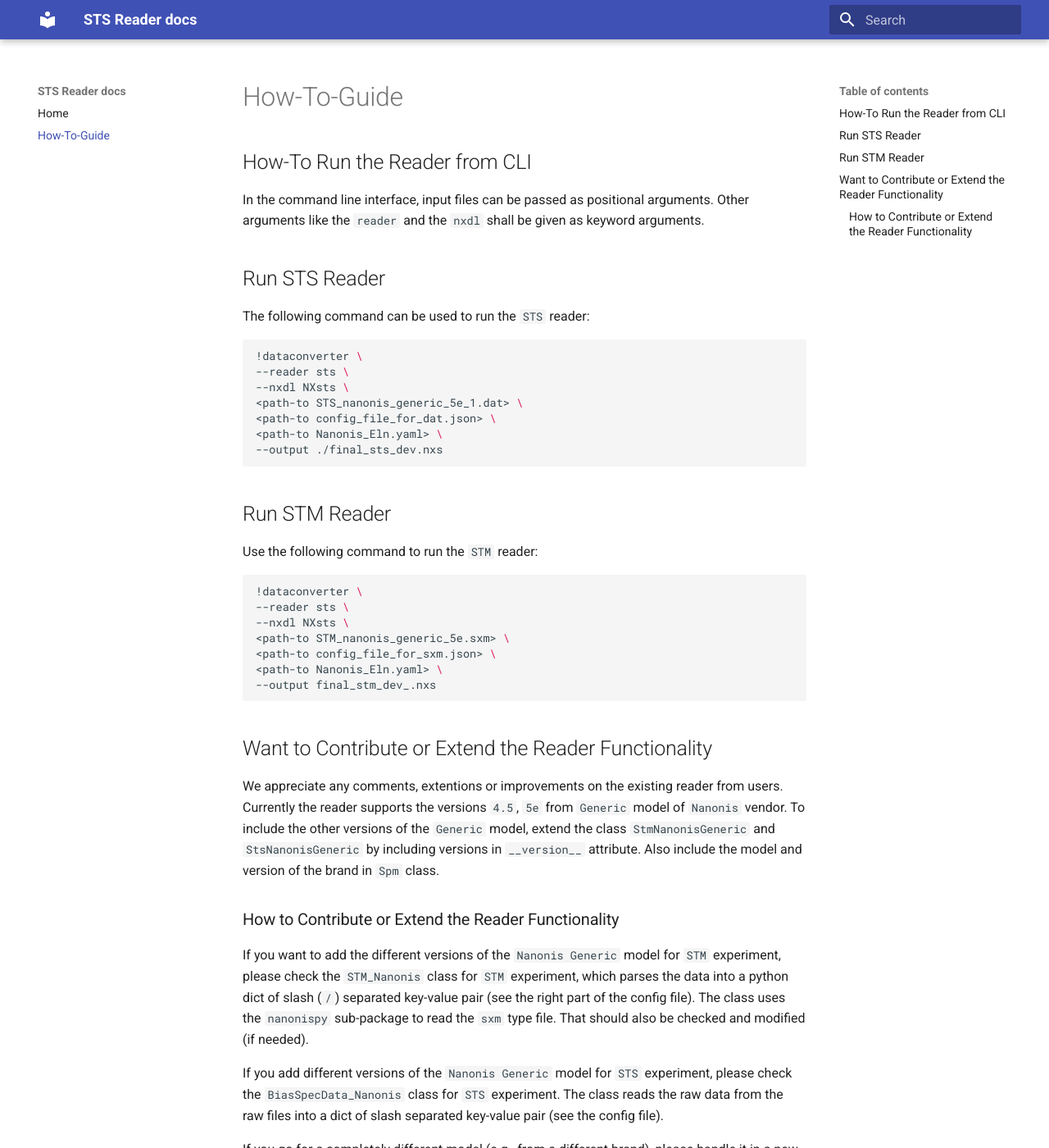
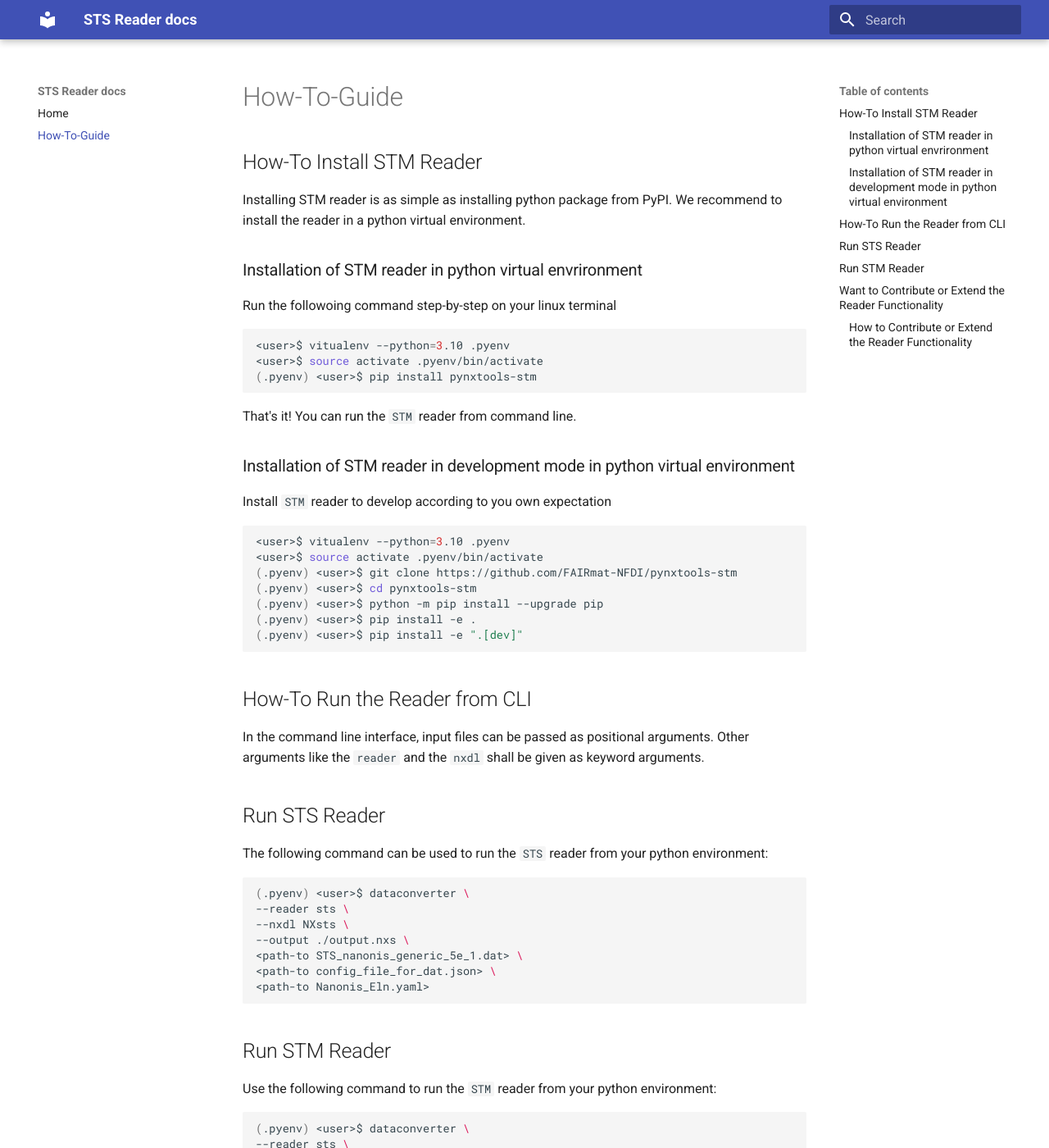
Before and after one commit to FAIRmat-NFDI/pynxtools-stm, an MkDocs documentation site: the page built from docs/how_to_guide.md, in a window 1280 px wide and 1400 px high. Shown: the whole window at 82% size. Built offline with MkDocs 1.6.1 and Material for MkDocs 9.7.7, drawn with Linux system fonts in a browser that asks for light colours; some of the changed text lies outside the part shown.

Commit message:
Including how-to-guide. (#30)
* How to Installation guide.

* 0.3.2

````diff
--- a/docs/how_to_guide.md
+++ b/docs/how_to_guide.md
@@ -1,28 +1,53 @@
 # How-To-Guide
+## How-To Install STM Reader
+Installing STM reader is as simple as installing python package from PyPI. We recommend to install the reader in a python virtual environment.
+### Installation of STM reader in python virtual envrironment
+Run the followoing command step-by-step on your linux terminal
+
+```bash
+<user>$ vitualenv --python=3.10 .pyenv
+<user>$ source activate .pyenv/bin/activate
+(.pyenv) <user>$ pip install pynxtools-stm
+```
+
+That's it! You can run the `STM` reader from command line.
+
+### Installation of STM reader in development mode in python virtual environment
+Install `STM` reader to develop according to you own expectation
+```bash
+<user>$ vitualenv --python=3.10 .pyenv
+<user>$ source activate .pyenv/bin/activate
+(.pyenv) <user>$ git clone https://github.com/FAIRmat-NFDI/pynxtools-stm
+(.pyenv) <user>$ cd pynxtools-stm
+(.pyenv) <user>$ python -m pip install --upgrade pip
+(.pyenv) <user>$ pip install -e .
+(.pyenv) <user>$ pip install -e ".[dev]"
+```
+
 ## How-To Run the Reader from CLI
 In the command line interface, input files can be passed as positional arguments. Other arguments like the `reader` and the `nxdl` shall be given as keyword arguments.
 ## Run STS Reader
-The following command can be used to run the `STS` reader:
+The following command can be used to run the `STS` reader from your python environment:
 ```bash
-!dataconverter \
+(.pyenv) <user>$ dataconverter \
 --reader sts \
 --nxdl NXsts \
+--output ./output.nxs \
 <path-to STS_nanonis_generic_5e_1.dat> \
 <path-to config_file_for_dat.json> \
-<path-to Nanonis_Eln.yaml> \
---output ./final_sts_dev.nxs
+<path-to Nanonis_Eln.yaml>
 ```
 
 ## Run STM Reader
-Use the following command to run the `STM` reader:
+Use the following command to run the `STM` reader from your python environment:
 ```bash
-!dataconverter \
+(.pyenv) <user>$ dataconverter \
 --reader sts \
 --nxdl NXsts \
+--output ./output.nxs \
 <path-to STM_nanonis_generic_5e.sxm> \
 <path-to config_file_for_sxm.json> \
 <path-to Nanonis_Eln.yaml> \
---output final_stm_dev_.nxs
 ```
 ## Want to Contribute or Extend the Reader Functionality
 We appreciate any comments, extentions or improvements on the existing reader from users. Currently the reader supports the versions `4.5`, `5e` from `Generic` model of `Nanonis` vendor. To include the other versions of the `Generic` model, extend the class `StmNanonisGeneric` and `StsNanonisGeneric` by including versions in `__version__` attribute. Also include the model and version of the brand in `Spm` class.
````
